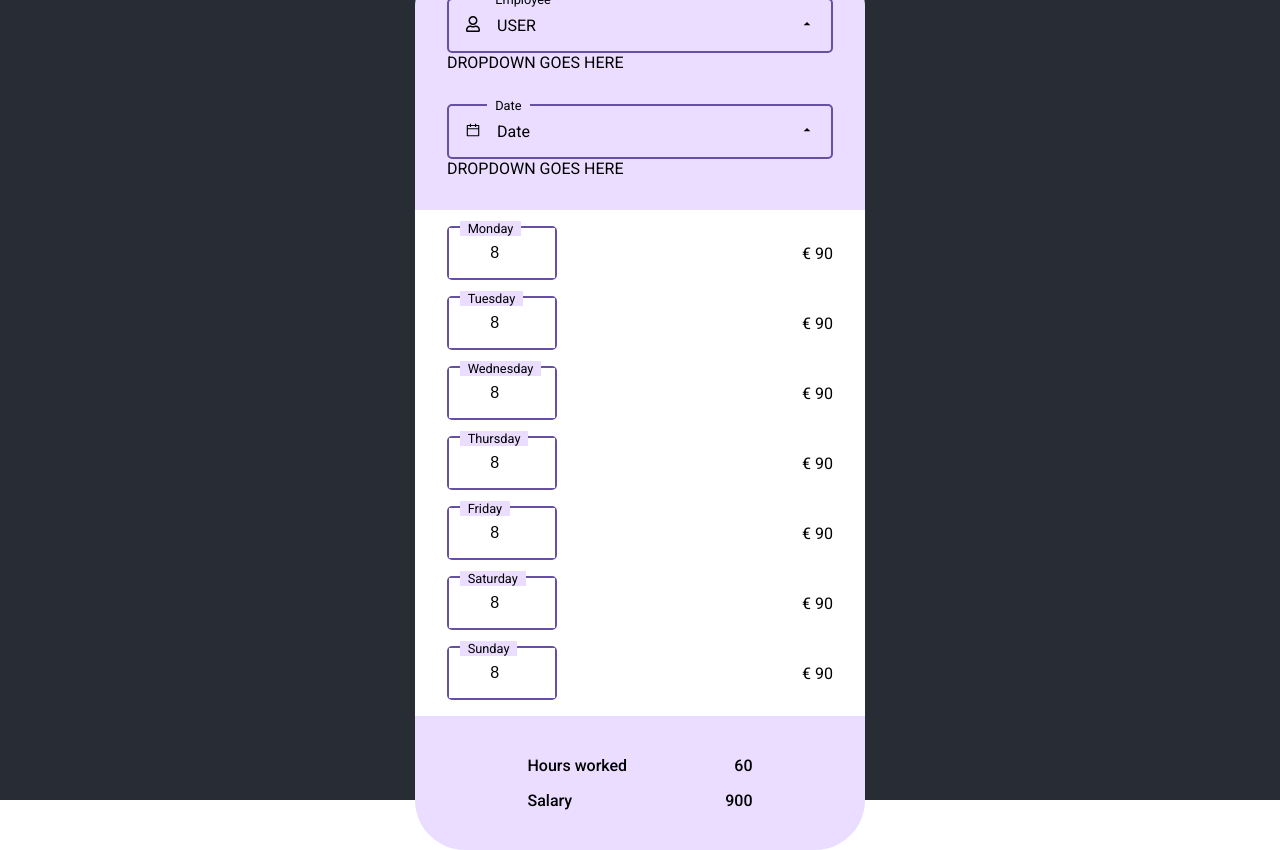
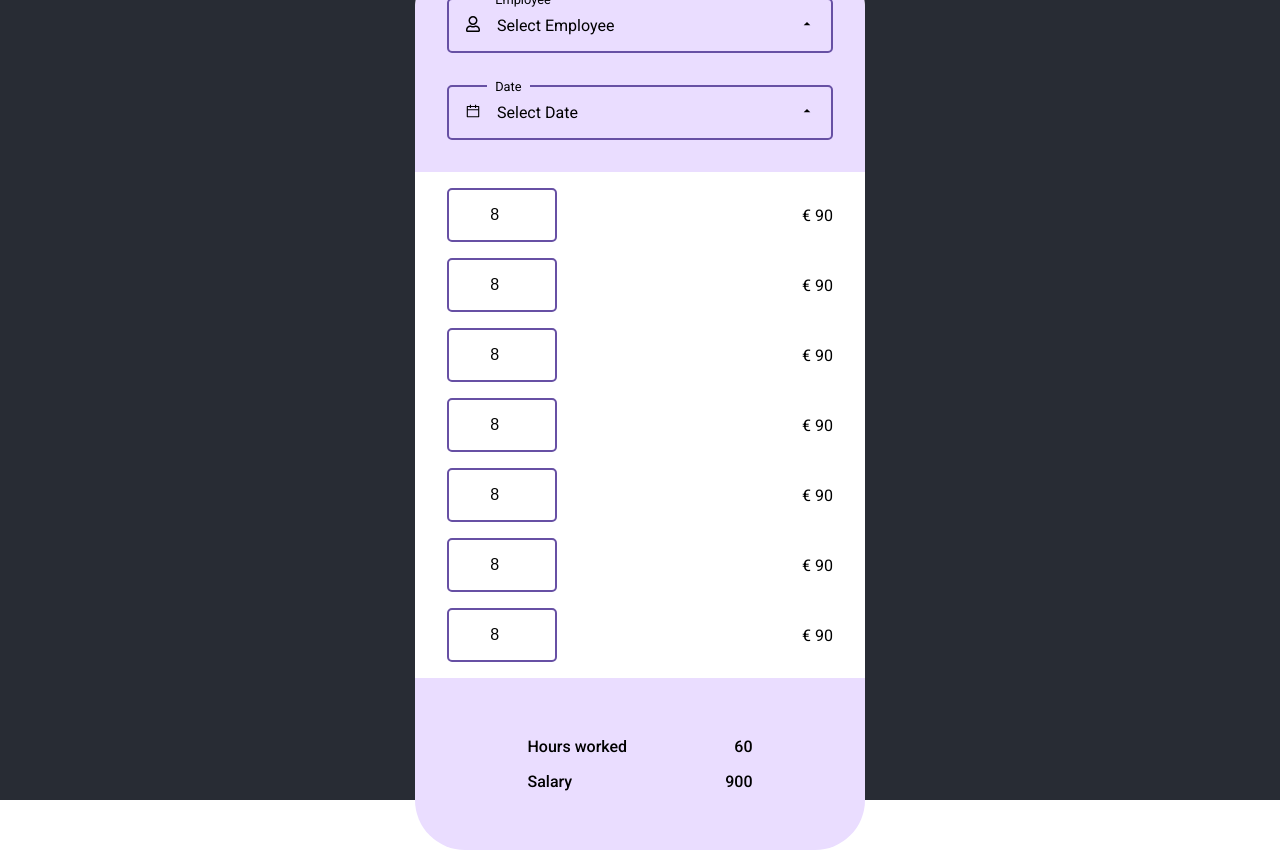
Before and after one commit to Gaccoo/sallary-calculator, a React (Create React App) app: page / in a window 1280 px wide. Built offline with nearby package versions, Linux system fonts and the light colour scheme.

Commit message:
Initial commit 2

```diff
--- a/src/components/Input/DateInput/DateInput.tsx
+++ b/src/components/Input/DateInput/DateInput.tsx
@@ -2,24 +2,41 @@ import React, { useState } from 'react';
 import { AiOutlineCalendar } from 'react-icons/ai';
 import { MdOutlineArrowDropUp } from 'react-icons/md';
 import style from '../input.module.scss';
+import data from '../../../data/data';
 
 const DateInput = () => {
   const [open, setOpen] = useState(false);
+  const [selected, setSelected] = useState('');
   return (
     <div className={style.wrapper}>
 
-      <div className={style.window}>
+      <div className={open ? `${style.window} ${style.open}` : style.window}>
         <div className={style.title}>Date</div>
         <div className={style.wrapper}>
           <div className={style.select} onClick={() => setOpen(!open)}>
             <AiOutlineCalendar />
-            <div className={style.user}>Date</div>
+            <div className={style.user}>{selected || 'Select Date'}</div>
             <MdOutlineArrowDropUp />
           </div>
 
         </div>
       </div>
-      <div>DROPDOWN GOES HERE</div>
+      {open ? (
+        <div className={style.dropdown}>
+          {data.map((item) => (
+            <div
+              key={item.id}
+              className={style.employeeItem}
+              onClick={() => {
+                setOpen(false);
+                setSelected(item.name);
+              }}
+            >
+              {item.name}
+            </div>
+          ))}
+        </div>
+      ) : null}
     </div>
 
   );
--- a/src/components/Input/EmployeeInput/EmployeeInput.tsx
+++ b/src/components/Input/EmployeeInput/EmployeeInput.tsx
@@ -1,25 +1,44 @@
 import React, { useState } from 'react';
 import { FaRegUser } from 'react-icons/fa';
 import { MdOutlineArrowDropUp } from 'react-icons/md';
+import data from '../../../data/data';
 import style from '../input.module.scss';
 
 const EmployeeInput = () => {
+  const [selected, setSelected] = useState('');
   const [open, setOpen] = useState(false);
   return (
     <div className={style.wrapper}>
 
-      <div className={style.window}>
+      <div className={open ? `${style.window} ${style.open}` : style.window}>
         <div className={style.title}>Employee</div>
         <div className={style.wrapper}>
           <div className={style.select} onClick={() => setOpen(!open)}>
             <FaRegUser />
-            <div className={style.user}>USER</div>
+            <div className={style.user}>{selected || 'Select Employee'}</div>
             <MdOutlineArrowDropUp />
           </div>
 
         </div>
       </div>
-      <div>DROPDOWN GOES HERE</div>
+
+      {open ? (
+        <div className={style.dropdown}>
+          {data.map((item) => (
+            <div
+              key={item.id}
+              className={style.employeeItem}
+              onClick={() => {
+                setOpen(false);
+                setSelected(item.name);
+              }}
+            >
+              {item.name}
+            </div>
+          ))}
+        </div>
+      ) : null}
+
     </div>
 
   );
--- a/src/components/Input/Hours/HoursInput.tsx
+++ b/src/components/Input/Hours/HoursInput.tsx
@@ -7,15 +7,10 @@ type HoursProps = {
 }
 
 const DateInput = ({ dayName }: HoursProps) => {
-  const [input, setInput] = useState(false);
+  const [input, setInput] = useState(8);
   return (
-    <div className={style.wrapper}>
 
-      <div className={style.windowN}>
-        <div className={style.title}>{dayName}</div>
-        <input className={style.numberInput} type="number" value={8} />
-      </div>
-    </div>
+    <input className={style.numberInput} type="number" value={input} />
 
   );
 };
--- a/src/components/Input/input.module.scss
+++ b/src/components/Input/input.module.scss
@@ -1,20 +1,12 @@
 @import "../../assets/styles/style";
 
 //TODO
-.windowN {
-  display: flex;
-  border: 2px solid $mainDarkPurple;
-  justify-content: center;
-  border-radius: 5px;
-  width: 100%;
-  position: relative;
-}
 
 .window {
   display: flex;
   border: 2px solid $mainDarkPurple;
+  border-radius: 5px;
   justify-content: center;
-  border-radius: 5px;
   padding: 1rem;
   width: 100%;
   position: relative;
@@ -36,7 +28,9 @@
 
 .wrapper {
   width: 100%;
+  position: relative;
 }
+
 .select {
   width: 100%;
   display: flex;
@@ -51,8 +45,33 @@
 
 .numberInput {
   width: 100%;
-  border: none;
   padding: 1rem;
   font-size: 1rem;
   text-align: center;
+  border: 2px solid $mainDarkPurple;
+  border-radius: 5px;
 }
+
+.dropdown {
+  width: 100%;
+  background-color: #fff;
+  border-radius: 0 0 5px 5px;
+  position: absolute;
+  z-index: 1;
+  overflow: hidden;
+  border: 2px solid $mainDarkPurple;
+}
+
+.employeeItem {
+  padding: 1rem;
+  cursor: pointer;
+}
+
+.employeeItem:hover {
+  background-color: $mainDarkPurple;
+  color: #fff;
+}
+
+.open {
+  border-radius: 5px 5px 0 0;
+}
--- a/src/data/data.tsx
+++ b/src/data/data.tsx
@@ -1,8 +1,9 @@
 const data = [
-  { name: 'Jānis' },
-  { name: 'Artūrs' },
-  { name: 'Gints' },
-  { name: 'Atis' },
+  { id: 1, name: 'Jānis' },
+  { id: 2, name: 'Artūrs' },
+  { id: 3, name: 'Gints' },
+  { id: 4, name: 'Atis' },
+  { id: 5, name: 'Māris' },
 ];
 
 export default data;
```
